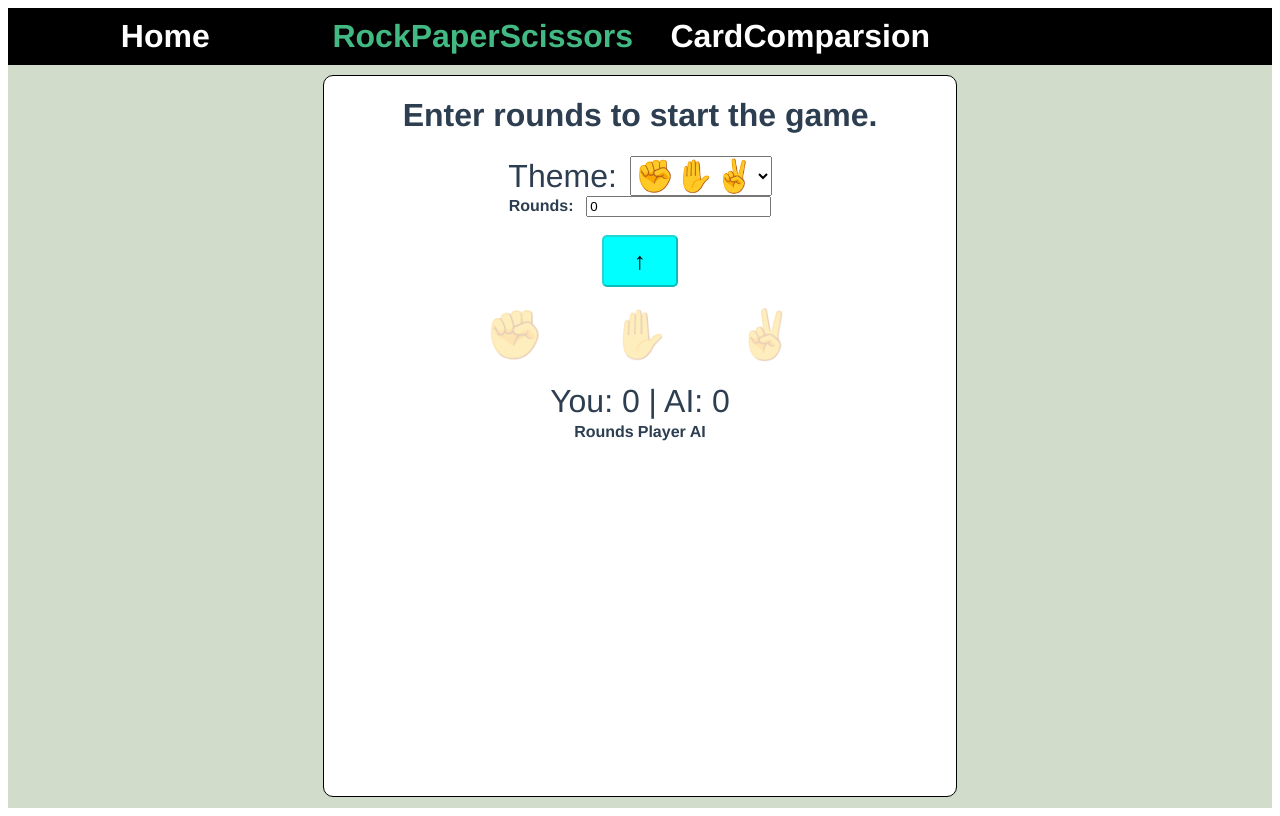
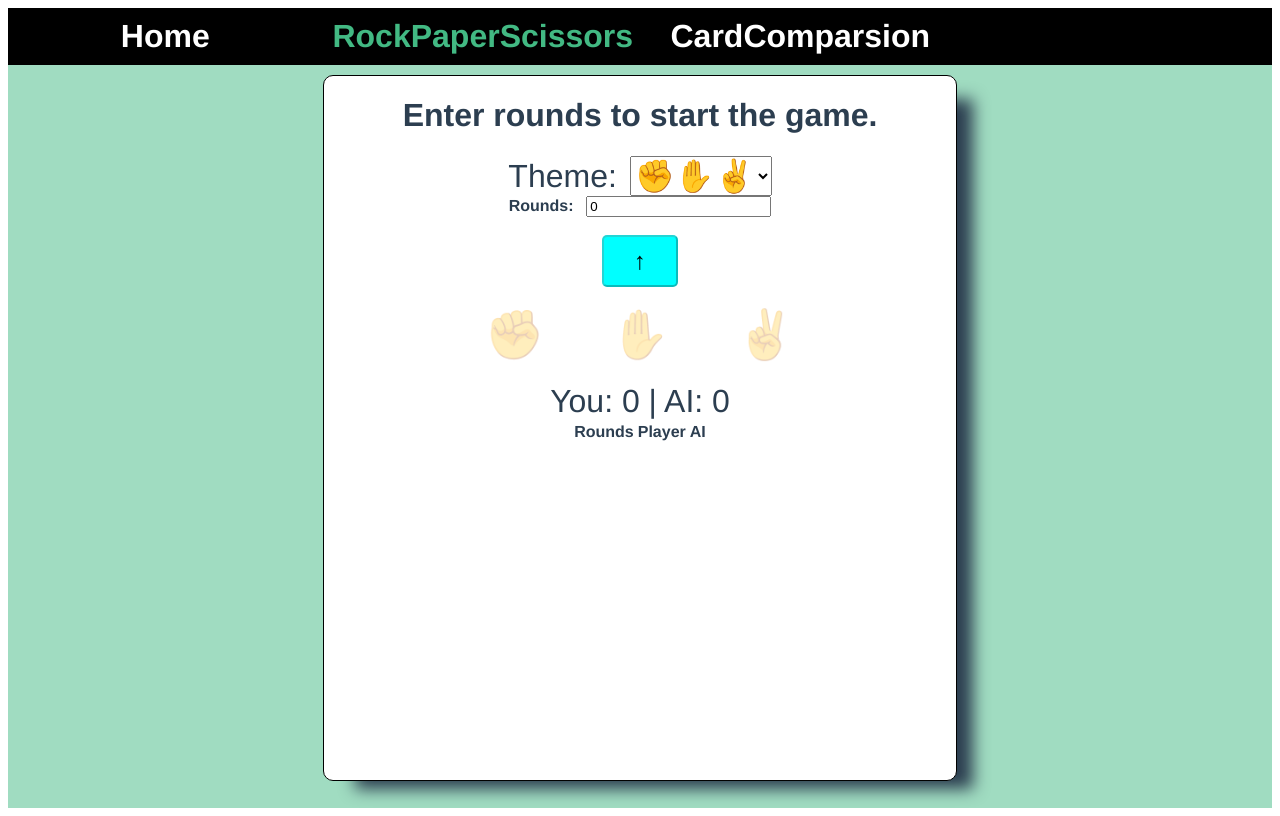
Before and after one commit to chenhe-henry/game-boy, a Vue app: page /rockpaperscissors in a window 1280 px wide. Built offline with nearby package versions, Linux system fonts and the light colour scheme.

Commit message:
update game interface boxshadow

```diff
--- a/src/App.vue
+++ b/src/App.vue
@@ -24,7 +24,7 @@ export default {
       this.f = `rgba(${Math.floor(Math.random() * 256)},${Math.floor(
         Math.random() * 256
       )},${Math.floor(Math.random() * 256)},0.5)`;
-    }, 1000);
+    }, 5000);
   },
 };
 </script>
--- a/src/views/CardComparsion.vue
+++ b/src/views/CardComparsion.vue
@@ -34,6 +34,7 @@ export default {
   background-color: white;
   width: 50%;
   margin: 10px auto;
+  box-shadow: 1.5em 1em 1em -0.5em;
 }
 .btn__block {
   display: grid;
--- a/src/views/RockPaperScissors.vue
+++ b/src/views/RockPaperScissors.vue
@@ -159,8 +159,9 @@ export default {
   border-radius: 10px;
   background-color: white;
   width: 50%;
-  height: 90vh;
+  height: 88vh;
   margin: 10px auto;
+  box-shadow: 1.5em 1em 1em -0.5em;
   &__theme {
     font-size: 2rem;
     &-label {
```
